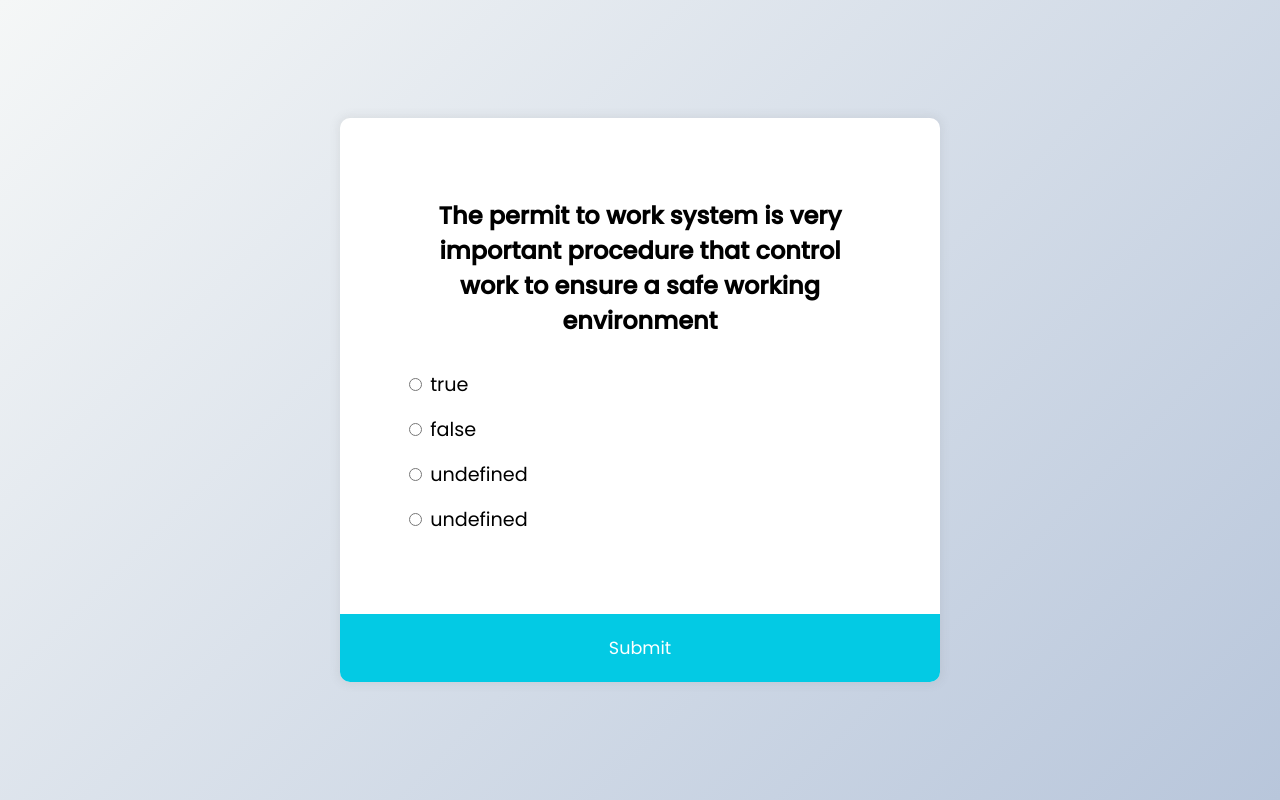
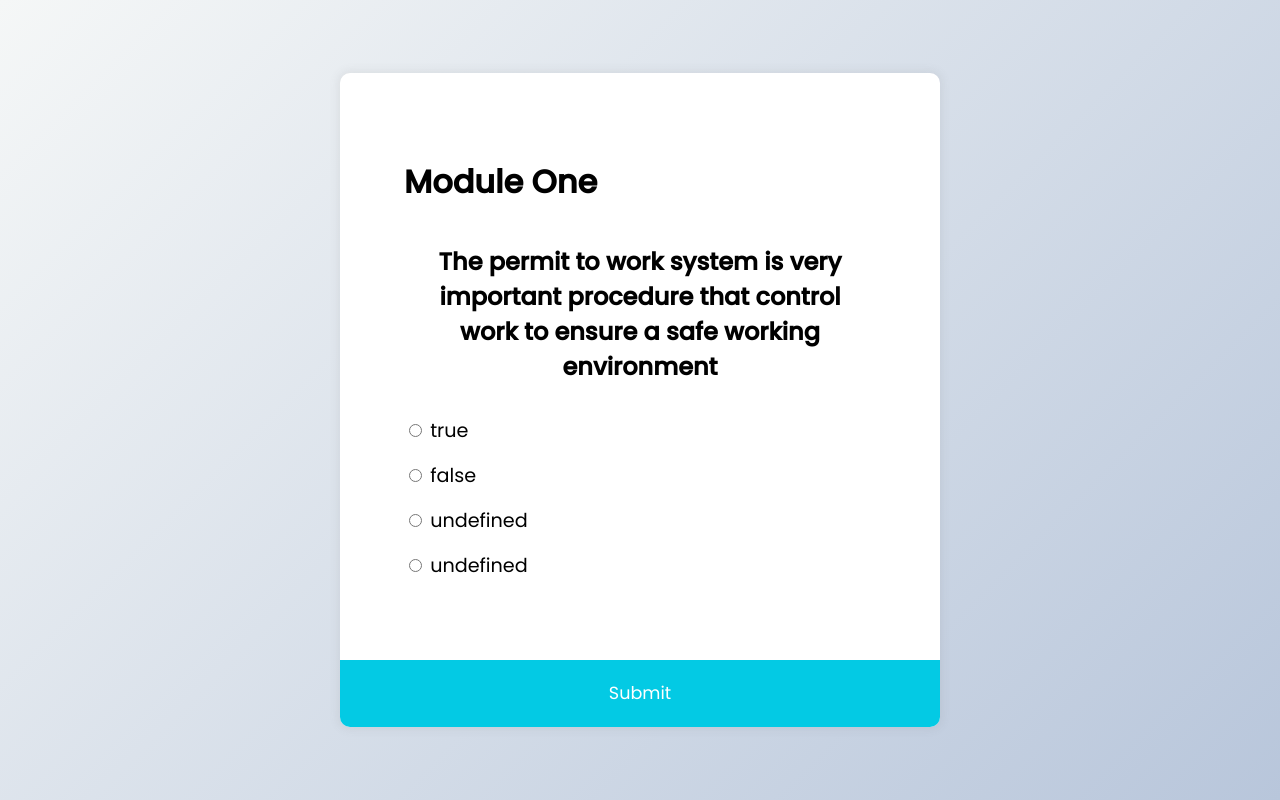
Before and after one commit to larrykings/Quizz, a plain HTML site: page index.html in a window 1280 px wide. Drawn offline with Linux system fonts and the light colour scheme.

Commit message:
Add files via upload

```diff
--- a/index.html
+++ b/index.html
@@ -10,6 +10,7 @@
 <body>
     <div class="quiz-container" id="quiz">
         <div class="quiz-header">
+            <h1>Module One</h1>
             <h2 id="question">Question Text</h2>
             <ul>
                 <li>
```
